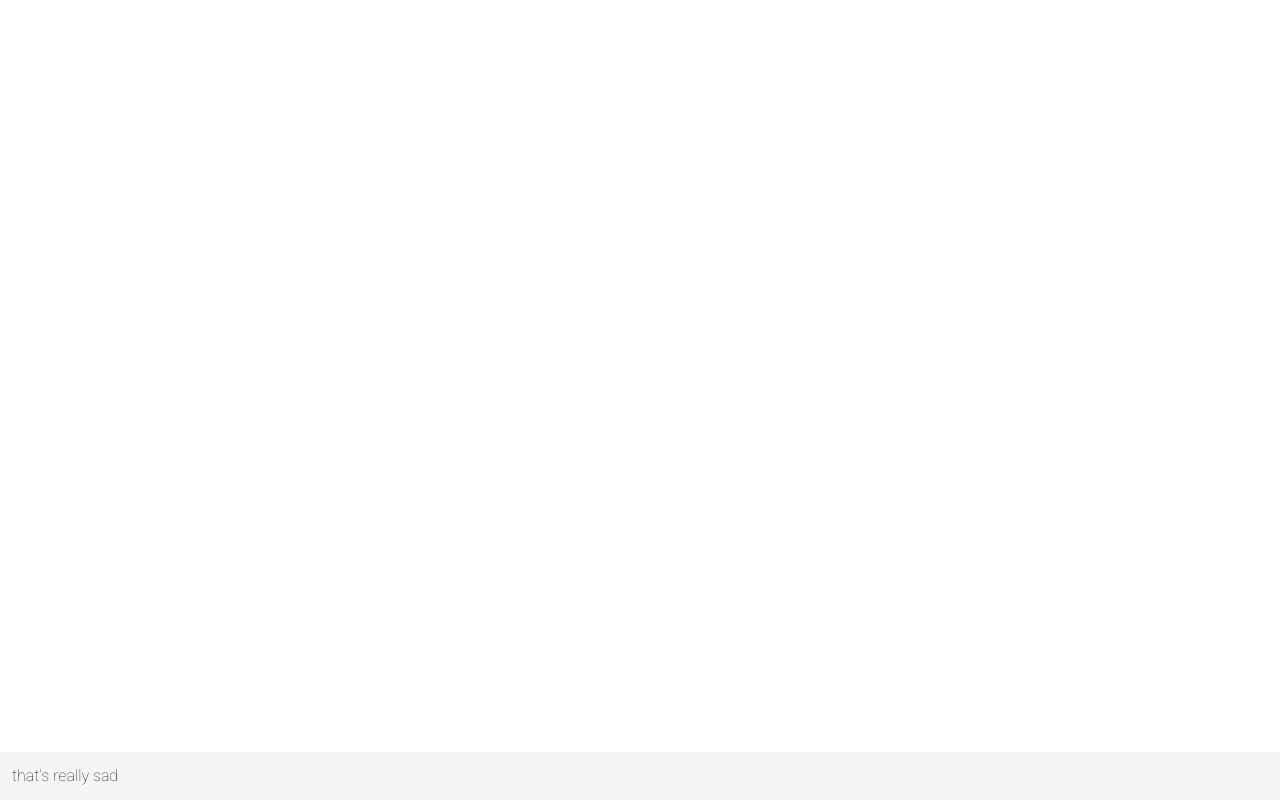
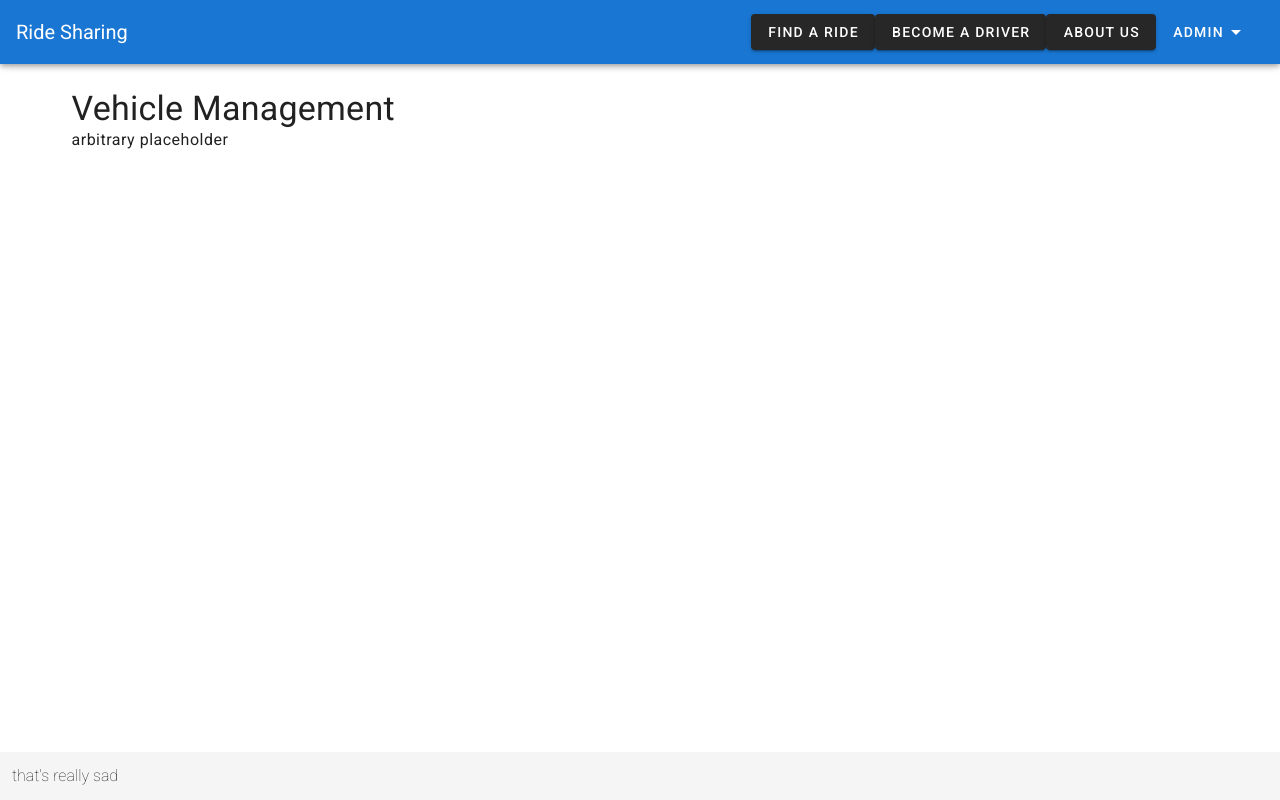
Before and after one commit to dangibson22/rideshare-project, a Vue app: page /admin/vehicles in a window 1280 px wide. Built offline with nearby package versions, Linux system fonts and the light colour scheme.

Commit message:
Added navbar and multiple pages. Updated router to add new pages; navbar able to navigate to all existing pages.

```diff
--- a/src/App.vue
+++ b/src/App.vue
@@ -1,5 +1,6 @@
 <template>
     <v-app>
+        <nav-bar />
         <v-content>
             <v-container> <router-view></router-view> </v-container>
         </v-content>
@@ -11,11 +12,12 @@
 
 <script>
     console.log("loaded");
+    import NavBar from "./components/NavBar.vue";
 
     export default {
         name: "App",
         components: {
-
+            NavBar
         }
     };
 </script>
--- /dev/null
+++ b/src/components/NavBar.vue
@@ -0,0 +1,37 @@
+<template>
+    <v-app-bar app dark color="primary">
+        <router-link v-bind:to="{name: 'home-page' }">
+            <v-toolbar-title class="white--text">
+                Ride Sharing
+            </v-toolbar-title>
+        </router-link>
+
+        <v-spacer></v-spacer>
+
+        <v-btn v-bind:to="{ name: 'passenger' }">Find a Ride</v-btn>
+        <v-btn v-bind:to="{ name: 'driver' }">Become a Driver</v-btn>
+        <v-btn v-bind:to="{ name: 'about' }">About Us</v-btn>
+
+        <v-menu offset-y>
+            <template v-slot:activator="{ on }">
+                <v-btn text v-on="on">
+                    <span>Admin</span>
+                    <v-icon dark>mdi-menu-down</v-icon>
+                </v-btn>
+            </template>
+
+            <v-list>
+                <v-list-item v-bind:to="{ name: 'vehicles-admin' }">
+                    <v-list-item-title>Manage Vehicles</v-list-item-title>
+                </v-list-item>
+                <v-list-item v-bind:to="{ name: 'rides-admin' }">
+                    <v-list-item-title>Manage Rides</v-list-item-title>
+                </v-list-item>
+                <v-list-item v-bind:to="{ name: 'auth-admin' }">
+                    <v-list-item-title>Manage Authorizations</v-list-item-title>
+                </v-list-item>
+            </v-list>
+        </v-menu>
+
+    </v-app-bar>
+</template>
--- /dev/null
+++ b/src/pages/About.vue
@@ -0,0 +1,9 @@
+<template>
+    <v-container>
+        <div>
+            <h4 class="display-1">About Us</h4>
+
+            <p class="body-1">arbitrary placeholder</p>
+        </div>
+    </v-container>
+</template>
--- /dev/null
+++ b/src/pages/Driver.vue
@@ -0,0 +1,9 @@
+<template>
+    <v-container>
+        <div>
+            <h4 class="display-1">Want to drive? Sign up here</h4>
+
+            <p class="body-1">arbitrary placeholder</p>
+        </div>
+    </v-container>
+</template>
--- /dev/null
+++ b/src/pages/Passenger.vue
@@ -0,0 +1,9 @@
+<template>
+    <v-container>
+        <div>
+            <h4 class="display-1">Need a ride? We're here to help</h4>
+
+            <p class="body-1">arbitrary placeholder</p>
+        </div>
+    </v-container>
+</template>
--- /dev/null
+++ b/src/pages/admin/auth-admin.vue
@@ -0,0 +1,9 @@
+<template>
+    <v-container>
+        <div>
+            <h4 class="display-1">Creating Authorizations</h4>
+
+            <p class="body-1">arbitrary placeholder</p>
+        </div>
+    </v-container>
+</template>
--- /dev/null
+++ b/src/pages/admin/rides-admin.vue
@@ -0,0 +1,9 @@
+<template>
+    <v-container>
+        <div>
+            <h4 class="display-1">Ride Management</h4>
+
+            <p class="body-1">arbitrary placeholder</p>
+        </div>
+    </v-container>
+</template>
--- /dev/null
+++ b/src/pages/admin/vehicles-admin.vue
@@ -0,0 +1,9 @@
+<template>
+    <v-container>
+        <div>
+            <h4 class="display-1">Vehicle Management</h4>
+
+            <p class="body-1">arbitrary placeholder</p>
+        </div>
+    </v-container>
+</template>
--- a/src/router.js
+++ b/src/router.js
@@ -2,6 +2,12 @@ import Vue from "vue";
 import Router from "vue-router";
 
 import Home from "./pages/Home.vue";
+import AuthAdmin from "./pages/admin/auth-admin.vue";
+import RidesAdmin from "./pages/admin/rides-admin.vue";
+import VehicleAdmin from "./pages/admin/vehicles-admin.vue";
+import Passenger from "./pages/Passenger.vue";
+import Driver from "./pages/Driver.vue";
+import About from "./pages/About.vue";
 
 Vue.use(Router);
 
@@ -9,6 +15,12 @@ export default new Router({
     mode: "history",
     base: process.env.BASE_URL,
     routes: [
-        { name: "home-page", path: "/", component: Home }
+        { name: "home-page", path: "/", component: Home },
+        { name: "auth-admin", path: "/admin/authorization", component: AuthAdmin },
+        { name: "rides-admin", path: "/admin/rides", component: RidesAdmin },
+        { name: "vehicles-admin", path: "/admin/vehicles", component: VehicleAdmin },
+        { name: "passenger", path: "/find-ride", component: Passenger },
+        { name: "driver", path: "/become-driver", component: Driver },
+        { name: "about", path: "/about-us", component: About }
     ]
 })
```
